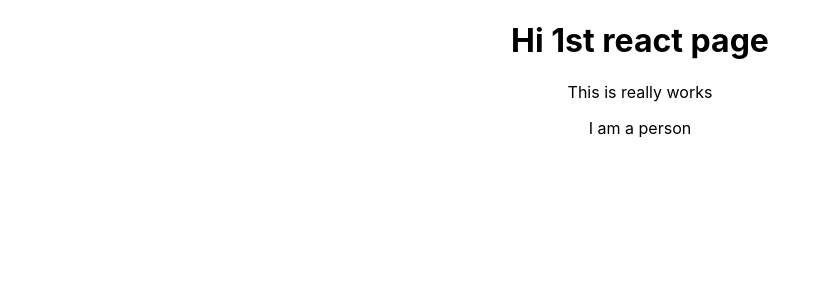
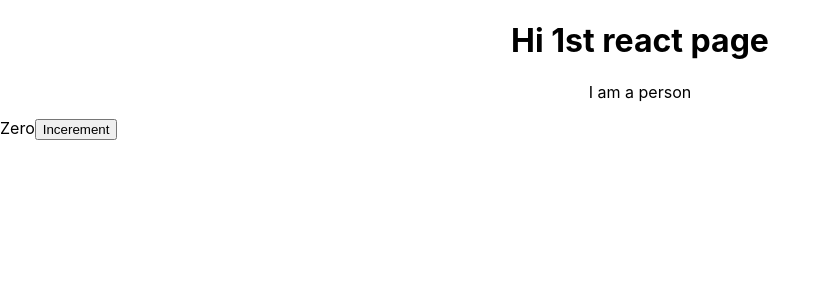
Before and after one commit to silan1993/react-basic, a React (Create React App) app: page / in a window 1280 px wide. Shown: the top 300 px of the page, without its empty margins (0-830 px from the left). Built offline with nearby package versions, Linux system fonts and the light colour scheme.

Commit message:
addec component

```diff
--- a/src/App.js
+++ b/src/App.js
@@ -5,8 +5,7 @@ function App() {
   return (
     <div className="App">
       <h1>Hi 1st react page</h1>
-      <p>This is really works</p>
-      <Person />
+      <Person name="Sian" age="27"/>
     </div>
   );
   //return React.createElement('div',{className:'App'},React.createElement('h1',null,'hi this is another way'))
--- a/src/Person/Person.js
+++ b/src/Person/Person.js
@@ -1,5 +1,5 @@
 import React from 'react';
-const person = () =>{
+const person = (props) =>{
     return <p> I am a person</p>
 }
 
--- /dev/null
+++ b/src/components/counter.jsx
@@ -0,0 +1,20 @@
+import React, { Component } from "react";
+class Counter extends Component {
+  state = {
+    count: 0,
+  };
+  render() {
+    return (
+      <div>
+        <span>{this.formatCount()}</span>
+        <button>Incerement</button>
+      </div>
+    );
+  }
+  formatCount() {
+    const { count } = this.state;
+    return count == 0 ? "Zero" : count;
+  }
+}
+
+export default Counter;
--- a/src/index.js
+++ b/src/index.js
@@ -1,14 +1,17 @@
-import React from 'react';
-import ReactDOM from 'react-dom';
-import './index.css';
-import App from './App';
-import * as serviceWorker from './serviceWorker';
+import React from "react";
+import ReactDOM from "react-dom";
+import "./index.css";
+import App from "./App";
+import * as serviceWorker from "./serviceWorker";
+//import "bootstrap/dist/css/bootstrap.css";
+import Counter from "./components/counter";
 
 ReactDOM.render(
   <React.StrictMode>
     <App />
+    <Counter />
   </React.StrictMode>,
-  document.getElementById('root')
+  document.getElementById("root")
 );
 
 // If you want your app to work offline and load faster, you can change
```
